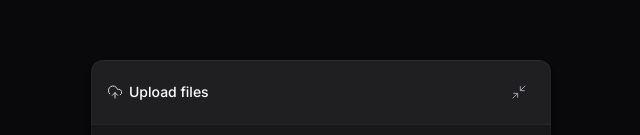
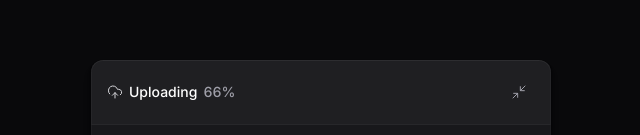
Before and after one commit to patriciasegantine/ftr-upload-client, a React (Vite) app: page / in a window 1280 px wide. Shown: the part 175-310 px from the top of the page, without its empty margins (319-959 px from the left). Built offline with nearby package versions, Linux system fonts and the light colour scheme.

Commit message:
feat(widget): enhance header title with upload progress and fix typos
- Renamed `UploadWidgetTile` to `UploadWidgetTitle` for accurate naming
- Updated header title to show dynamic upload progress or default text
- Fixed spacing inconsistencies in test files for better readability

```diff
--- a/src/components/widget/upload-widget-header/upload-widget-header.tsx
+++ b/src/components/widget/upload-widget-header/upload-widget-header.tsx
@@ -1,7 +1,7 @@
 import {Maximize2, Minimize2} from "lucide-react";
 import {Button} from "../../ui/button.tsx";
 import * as Collapsible from "@radix-ui/react-collapsible";
-import {UploadWidgetTile} from "../upload-widget-title.tsx";
+import {UploadWidgetTitle} from "../upload-widget-title.tsx";
 
 export function UploadWidgetHeader() {
     return (
@@ -9,7 +9,7 @@ export function UploadWidgetHeader() {
             className="w-full p-4 bg-white/3 border-zinc-800 border-b flex items-center justify-between"
             role="banner"
         >
-            <UploadWidgetTile />
+            <UploadWidgetTitle/>
 
             <Collapsible.Trigger asChild>
                 <Button
--- a/src/components/widget/upload-widget-title.tsx
+++ b/src/components/widget/upload-widget-title.tsx
@@ -1,6 +1,9 @@
 import {UploadCloud} from "lucide-react";
 
-export const UploadWidgetTile = ()=> {
+export const UploadWidgetTitle = () => {
+    const isThereAnyPendedUpload = true;
+    const uploadGlobalPercentage = 66;
+
     return (
         <div className="flex items-center gap-1.5 text-sm font-medium">
             <UploadCloud
@@ -8,9 +11,20 @@ export const UploadWidgetTile = ()=> {
                 strokeWidth={1.5}
                 aria-hidden="true"
             />
-            <h1 className="text-sm font-medium text-white">
-                Upload files
-            </h1>
+            {
+                isThereAnyPendedUpload ? (
+                    <h1 className="text-sm font-medium text-white flex items-center gap-1.5">
+                        Uploading{" "}
+                        <span className="text-xs text-zinc-400 tabular-nums">
+                            {uploadGlobalPercentage}%
+                        </span>
+                    </h1>
+                ) : (
+                    <h1 className="text-sm font-medium text-white">
+                        Upload files
+                    </h1>
+                )}
+
         </div>
     );
 }
```
Also changed, not shown: 1 other file (tests, documents, lock files or other folders).
